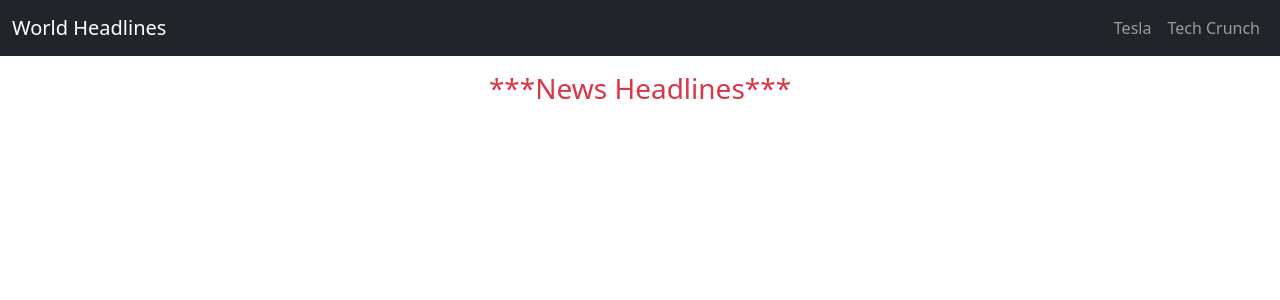
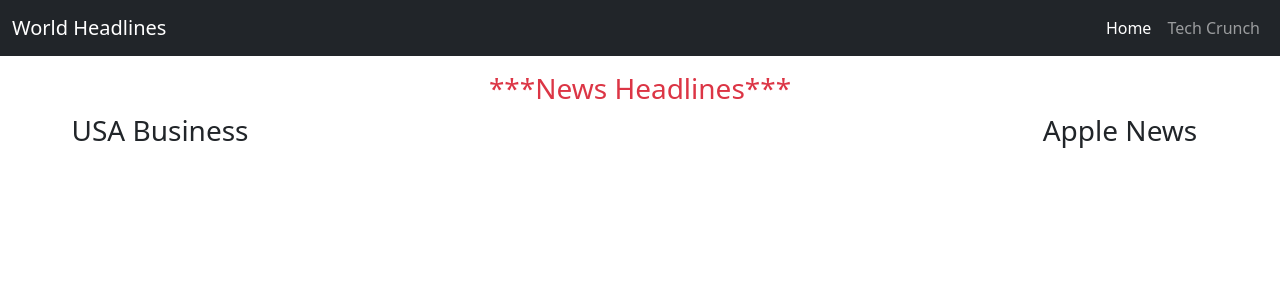
Before and after one commit to crispus-nj/News-application, a Flask app: page / in a window 1280 px wide. Shown: the top 300 px of the page. Run offline with Flask 2, Linux system fonts and the light colour scheme; data that the repository does not hold is empty.

Commit message:
removed unused code, added headers to the sections in the index.html file

```diff
--- a/app/requests.py
+++ b/app/requests.py
@@ -94,19 +94,19 @@ def apple_news():
 
     return apple_data
 
-def tesla_news():
-    base_url = tesla_base_url.format(Api_key)
-    tesla_articles = requests.get(base_url).json()
-    tesla_data = []
-    for tesla in tesla_articles ['articles']:
-        id = tesla['source']
-        title = tesla['title']
-        poster = tesla['urlToImage']
-        url_link = tesla['url']
-        description = tesla['description']
-        published_date = tesla['publishedAt']
-        content = tesla['content']
+# def tesla_news():
+#     base_url = tesla_base_url.format(Api_key)
+#     # tesla_articles = requests.get(base_url).json()
+#     # tesla_data = []
+#     # for tesla in tesla_articles['articles']:
+#     #     id = tesla['source']
+#     #     title = tesla['title']
+#     #     poster = tesla['urlToImage']
+#     #     url_link = tesla['url']
+#     #     description = tesla['description']
+#     #     published_date = tesla['publishedAt']
+#     #     content = tesla['content']
 
-        articles_object = News_article(id, title, poster, url_link, description, published_date, content)
-        tesla_data.append(articles_object)
-    return tesla_data
+#     #     articles_object = News_article(id, title, poster, url_link, description, published_date, content)
+#     #     tesla_data.append(articles_object)
+#     return base_url
--- a/app/templates/index.html
+++ b/app/templates/index.html
@@ -5,13 +5,14 @@
 <div class="container-fluid">
   <div class="row">
     <div class="col-lg-3">
+      <h3 style="text-align: center;">USA Business</h3>
       {% for business in business_data %}
       <div class="card mb-3">
         <img src="{{business.poster}}" class="card-img-top" alt="...">
         <div class="card-body">
           <h5 class="card-title">{{business.title}}</h5>
           <p class="card-text">{{business.content}}</p>
-          <a href="{{business.url_link}}" class="btn btn-outline-info">Read More</a>
+          <a href="{{business.url_link}}" class="btn btn-outline-info">Read More...</a>
         </div>
       </div>
       {% endfor %}
@@ -23,12 +24,13 @@
         <div class="card-body card-info">
           <h5 class="card-title">{{article_data.title}}</h5>
           <p class="card-text">{{article_data.content}}</p>
-          <a href="{{article_data.url_link}}" class="btn btn-outline-primary">Go somewhere</a>
+          <a href="{{article_data.url_link}}" class="btn btn-outline-primary">Read More...</a>
         </div>
       </div>
     {% endfor %}
     </div>
     <div class="col-lg-3">
+      <h3 style="text-align: center;">Apple News</h3>
       {% for apple in apple_data %}
       <div class="card mb-3">
         <img src="{{apple.poster}}" class="card-img-top" alt="...">
--- a/app/templates/navbar.html
+++ b/app/templates/navbar.html
@@ -7,7 +7,7 @@
       <div class="collapse navbar-collapse" id="navbarNavDropdown">
         <ul class="navbar-nav ms-auto">
           <li class="nav-item">
-            <a class="nav-link" href="/tesla">Tesla</a>
+            <a class="nav-link active" href="/">Home</a>
           </li>
           <li class="nav-item">
             <a class="nav-link" href="/tech-crunch">Tech Crunch</a>
--- a/app/views.py
+++ b/app/views.py
@@ -1,6 +1,6 @@
 from app import app
 from flask import render_template
-from .requests import tech_news, all_articles_news, business_news, apple_news, tesla_news
+from .requests import tech_news, all_articles_news, business_news, apple_news
 
 @app.route('/')
 def homepage():
@@ -15,13 +15,4 @@ def tech_crunch():
     homepage function runs everytime the application is runned without any routes attached
     '''
     tech_link = tech_news()
-
     return render_template('tech.html', tech_link=tech_link)
-
-@app.route('/tesla')
-def tesla_news():
-    '''
-    apple_news function for displaying tesla data to the screen
-    '''
-    tesla = tesla_news()
-    return render_template('tesla.html', tesla=tesla)
```
Also changed, not shown: app/templates/tech.html (+4 -4 lines).
